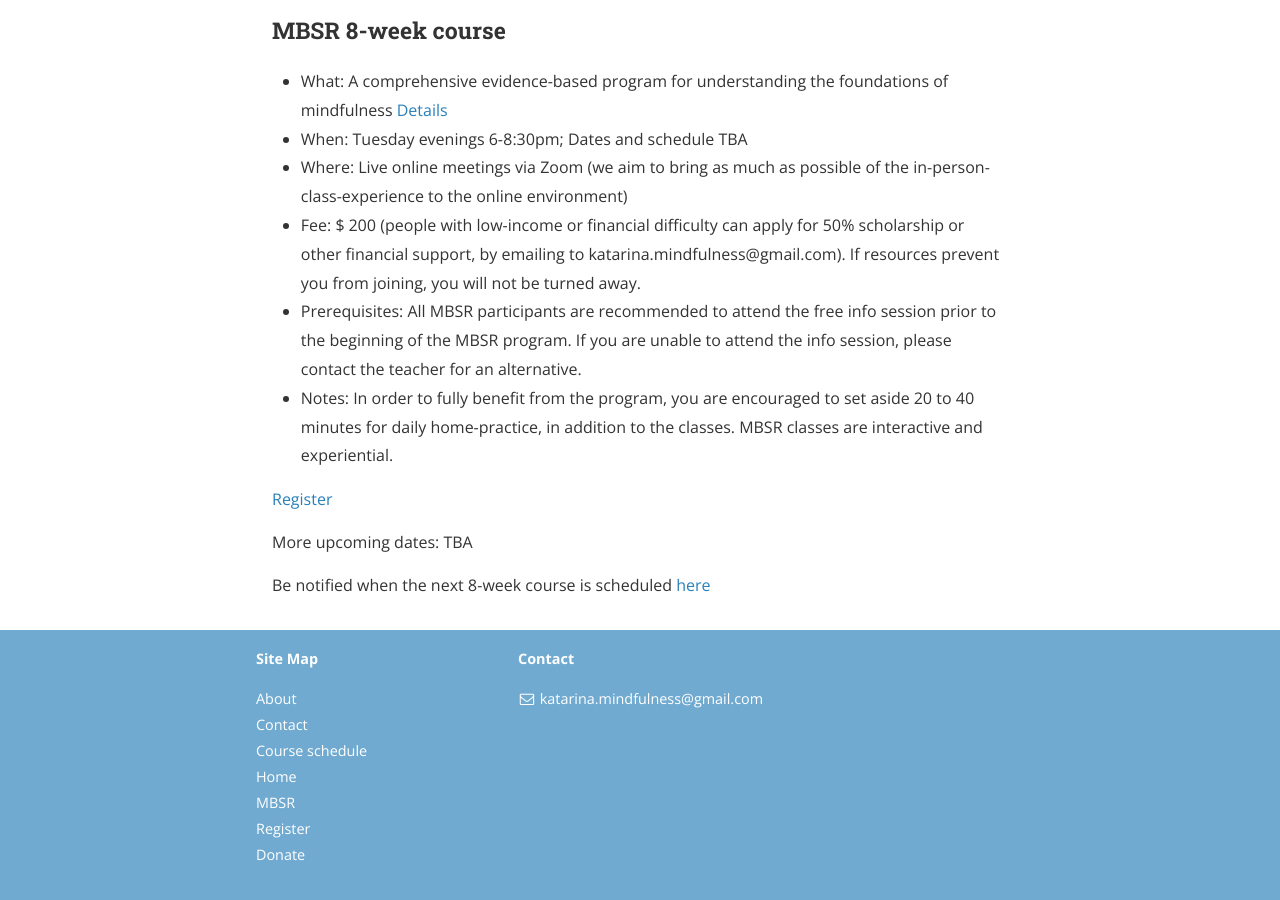
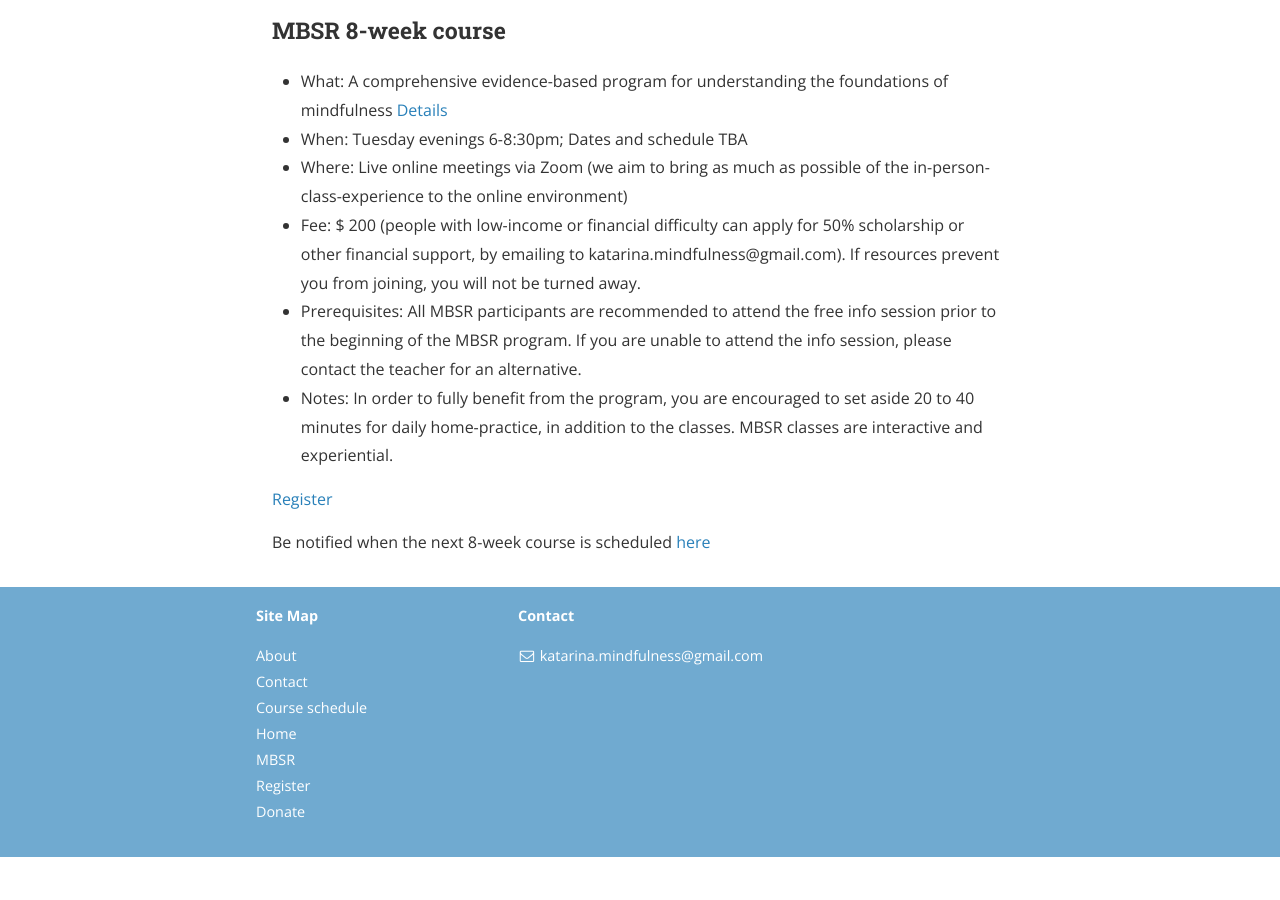
Before and after one commit to mindfulnessone/mindfulnessone.github.io, a Jekyll site: the page built from course-schedule.md, in a window 1280 px wide and 900 px high, scrolled down 669 px. Built offline with Jekyll 4.4.1, drawn with Linux system fonts in a browser that asks for light colours; nearby versions of some CDN libraries; after the commit the page ends 1526 px from its top, so only the background shows below that.

Commit message:
Update course-schedule.md

```diff
--- a/course-schedule.md
+++ b/course-schedule.md
@@ -33,6 +33,4 @@ Be notified when the next Info session is scheduled [here](/notify/)
 
 [Register](/register-8week-mbsr/)
 
-More upcoming dates: TBA
-
 Be notified when the next 8-week course is scheduled [here](/notify/)
```
